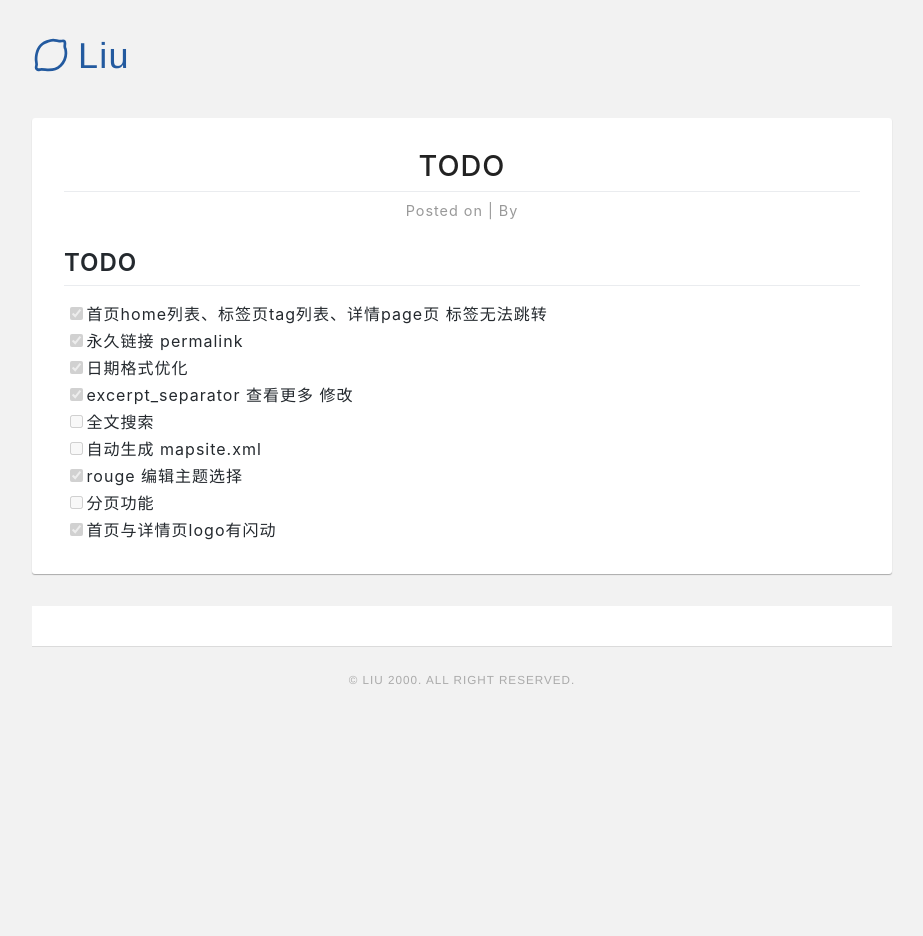
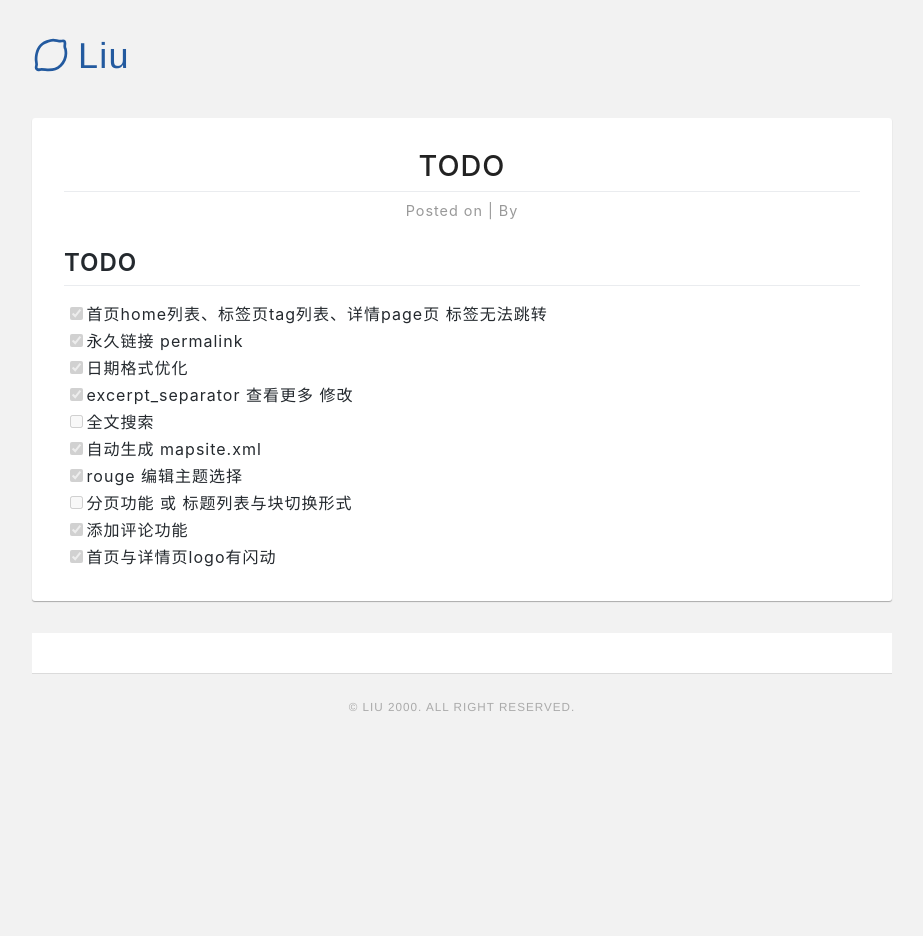
Before and after one commit to chenzilu1990/liurongqing.github.io, a Jekyll site: the page built from TODO.md, in a window 1280 px wide. Shown: the whole page, without its empty margins (178-1101 px from the left). Built offline with Jekyll 4.4.1, drawn with Linux system fonts in a browser that asks for light colours; our own code applies the rules of GitHub Pages for plain Markdown files; comment, search, counter and statistics services are not loaded.

Commit message:
更改计划与文章标题

```diff
--- a/TODO.md
+++ b/TODO.md
@@ -5,7 +5,8 @@
 - [x] 日期格式优化
 - [x] excerpt_separator 查看更多 修改
 - [ ] 全文搜索
-- [ ] 自动生成 mapsite.xml
+- [x] 自动生成 mapsite.xml
 - [x] rouge 编辑主题选择
-- [ ] 分页功能
+- [ ] 分页功能 或 标题列表与块切换形式
+- [x] 添加评论功能
 - [x] 首页与详情页logo有闪动
```
Also changed, not shown: _posts/2018-06-11-react-1.md (+1 -1 lines), _posts/2018-06-11-react-2.md (+1 -1 lines).
